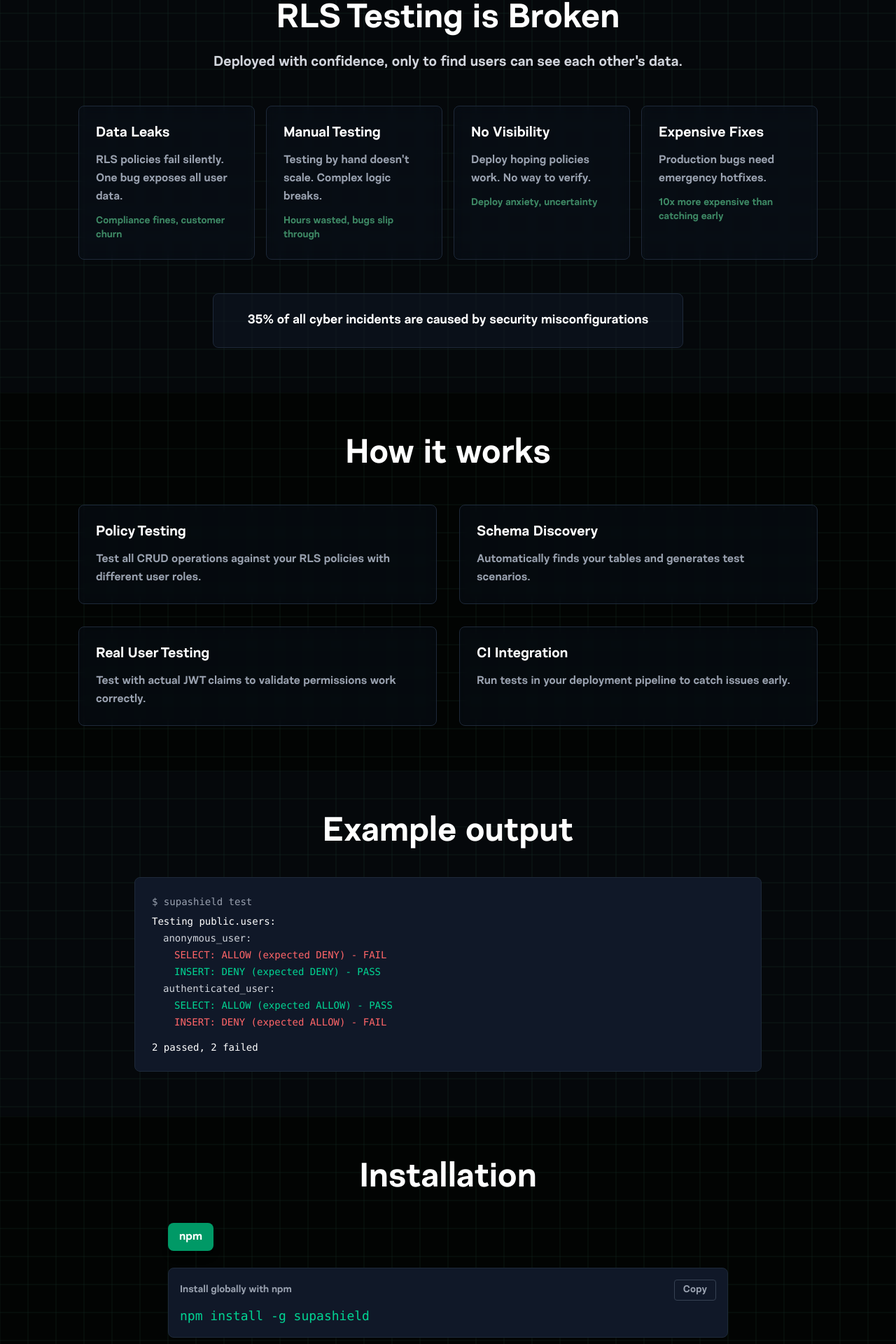
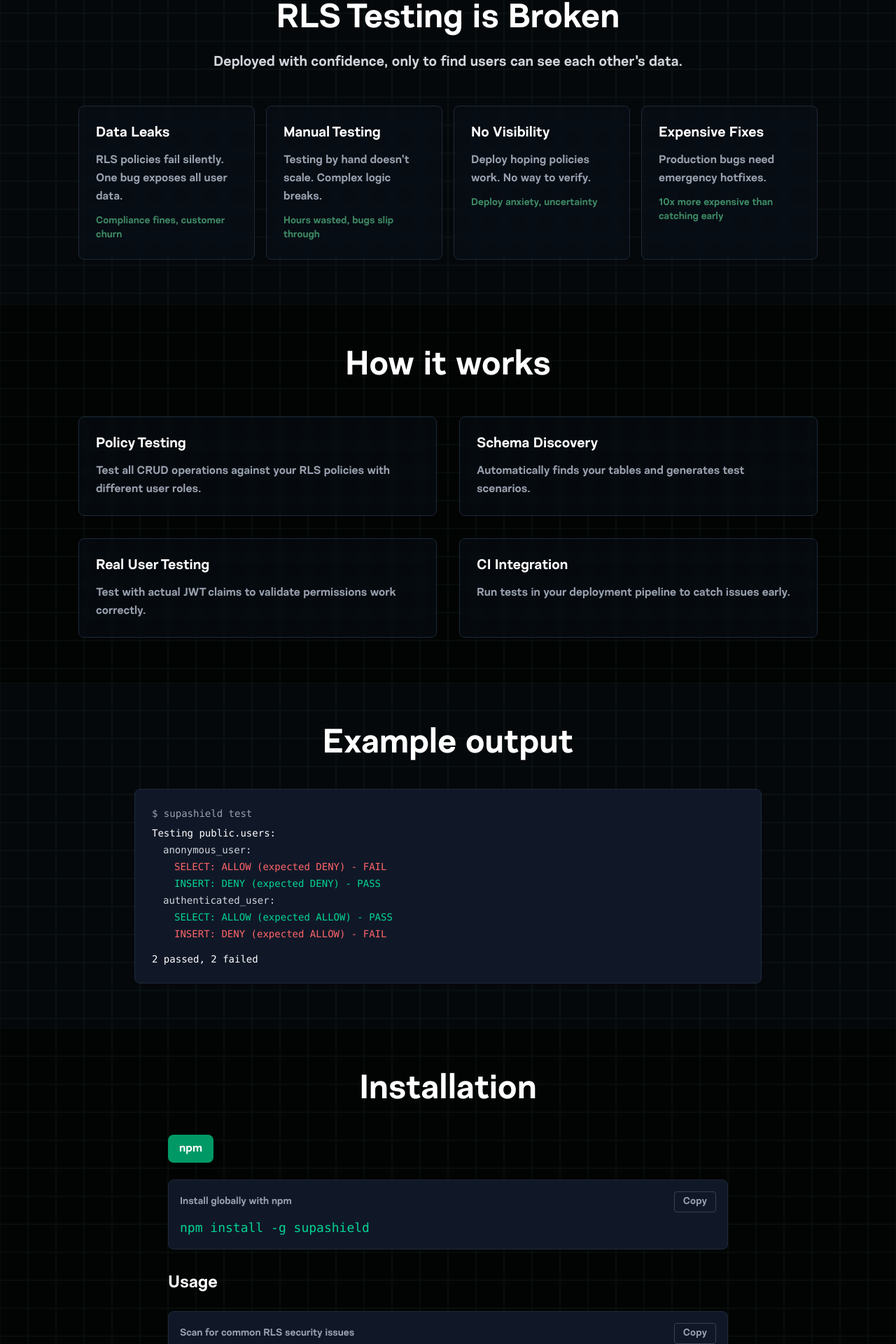
Before and after one commit to Rodrigotari1/supashield, a Next.js app in the folder landing/: page / in a window 1280 px wide. Shown: the part 861-2781 px from the top of the page at 70% size. Built offline with nearby package versions, Linux system fonts and the light colour scheme.

Commit message:
update: landing page with new commands/version

```diff
--- a/landing/src/components/Footer.tsx
+++ b/landing/src/components/Footer.tsx
@@ -13,7 +13,7 @@ export default function Footer() {
                 <span className="text-[#3ECF8E]">Supa</span>
                 <span className="text-white">Shield</span>
               </h3>
-              <span className="bg-[#3ECF8E] text-black px-2 py-1 rounded text-xs font-medium">v0.1.0</span>
+              <span className="bg-[#3ECF8E] text-black px-2 py-1 rounded text-xs font-medium">v0.2.1</span>
             </div>
             <p className="text-gray-400 max-w-md">
               Test your Supabase RLS policies automatically.
--- a/landing/src/components/Hero.tsx
+++ b/landing/src/components/Hero.tsx
@@ -24,7 +24,7 @@ export default function Hero() {
             <span className="text-white">Shield</span>
           </h1>
           <div className="flex justify-start items-center gap-2 text-sm text-gray-400">
-            <span className="bg-[#3E8965] text-white px-2 py-1 rounded text-xs font-medium">v0.1.0</span>
+            <span className="bg-[#3E8965] text-white px-2 py-1 rounded text-xs font-medium">v0.2.1</span>
             <span>•</span>
             <span>MIT License</span>
           </div>
--- a/landing/src/components/Installation.tsx
+++ b/landing/src/components/Installation.tsx
@@ -12,12 +12,24 @@ const installMethods = [
 
 const quickStartCommands = [
   {
+    command: 'supashield audit',
+    description: 'Scan for common RLS security issues'
+  },
+  {
+    command: 'supashield coverage',
+    description: 'Generate RLS coverage report'
+  },
+  {
     command: 'supashield init',
-    description: 'Discover tables and generate tests'
+    description: 'Discover tables and storage buckets'
   },
   {
     command: 'supashield test',
-    description: 'Test all RLS policies'
+    description: 'Test all table RLS policies'
+  },
+  {
+    command: 'supashield test-storage',
+    description: 'Test storage bucket RLS policies'
   },
   {
     command: 'supashield test --table public.users',
@@ -25,11 +37,23 @@ const quickStartCommands = [
   },
   {
     command: 'supashield test --as-user admin@company.com',
-    description: 'Test with real user context'
+    description: 'Test with real user'
+  },
+  {
+    command: 'supashield snapshot',
+    description: 'Save current RLS policy state'
+  },
+  {
+    command: 'supashield diff',
+    description: 'Compare current state vs snapshot'
   },
   {
     command: 'supashield users',
     description: 'List users from auth.users for testing'
+  },
+  {
+    command: 'supashield export-pgtap -o tests.sql',
+    description: 'Export tests to pgTap format'
   }
 ]
 
--- a/landing/src/components/Problem.tsx
+++ b/landing/src/components/Problem.tsx
@@ -61,13 +61,6 @@ export default function Problem() {
           ))}
         </div>
 
-        <div className="mt-12 text-center">
-          <div className="bg-gray-900/50 border border-gray-800 rounded-lg p-6 max-w-2xl mx-auto">
-            <p className="text-lg text-white">
-              <span className="font-bold">35%</span> of all cyber incidents are caused by security misconfigurations
-            </p>
-          </div>
-        </div>
       </div>
     </section>
   )
```
